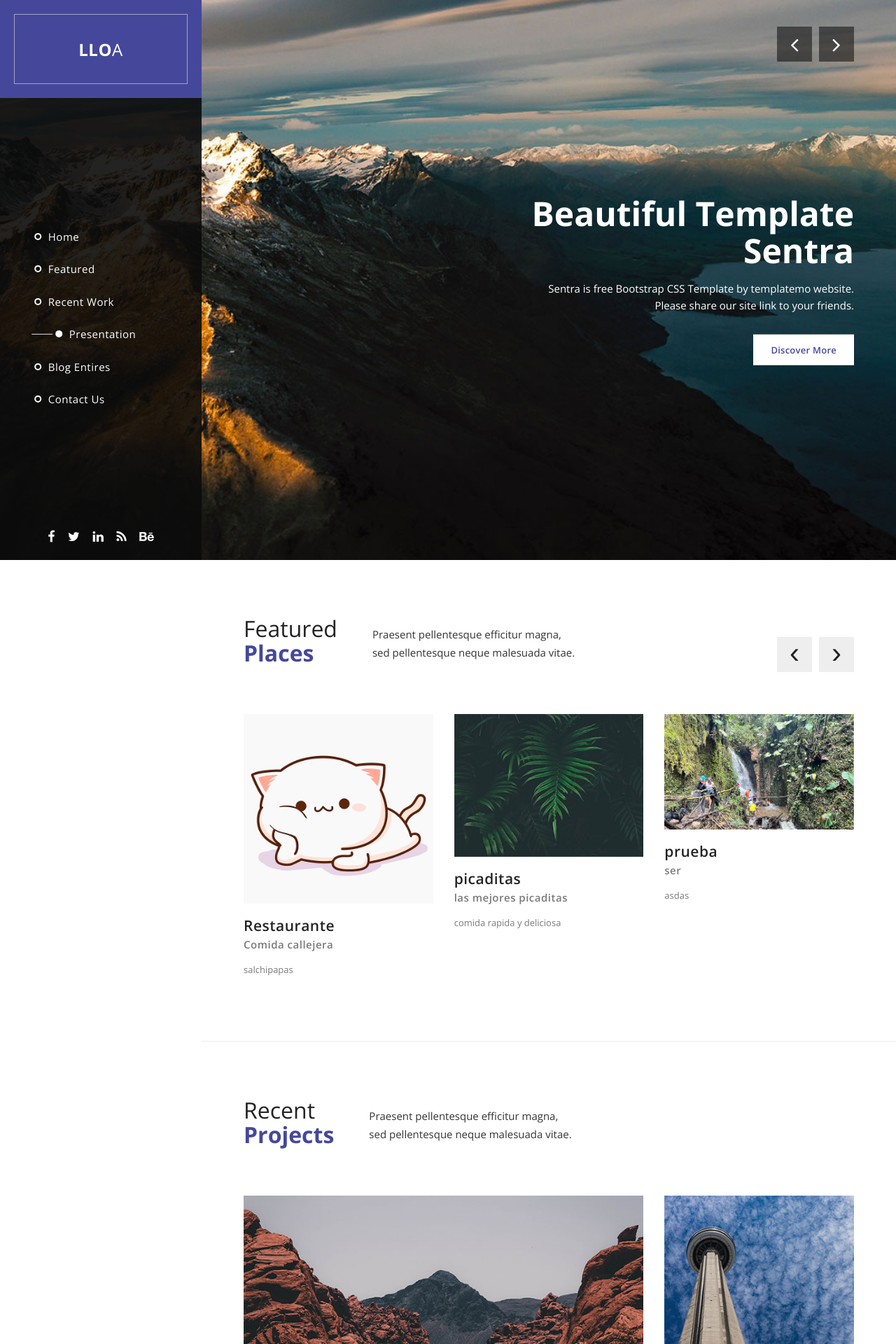
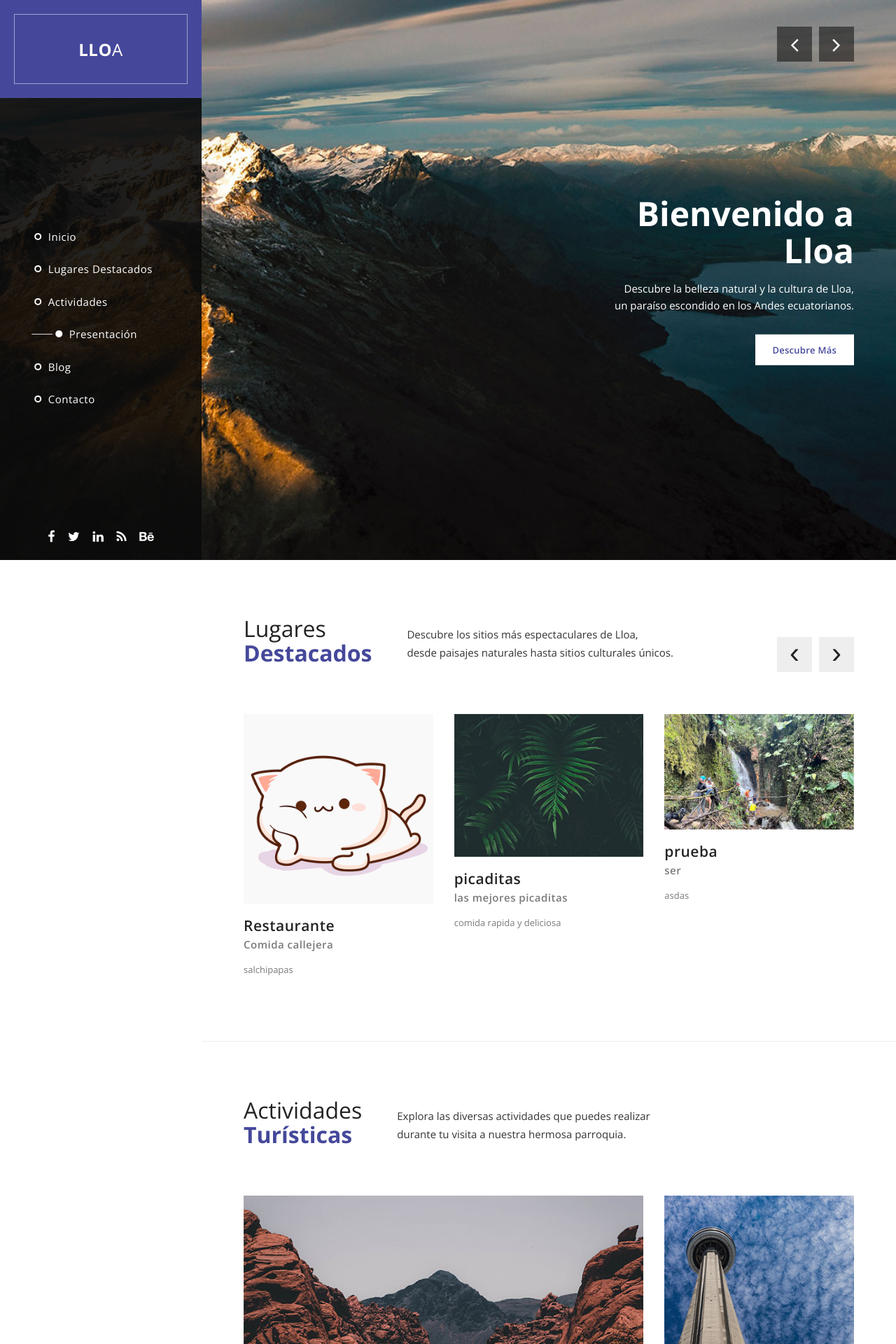
Before and after one commit to aureliuzjaziel/weblloaTest, a Django app: page / in a window 1280 px wide. Shown: the top 1920 px of the page at 70% size. Run offline with Django 5.2, Linux system fonts and the light colour scheme; data comes from the database, SQL or seed files in the repository; both versions use the stored data as it was after the commit; some libraries are stand-ins or nearby versions.

Commit message:
cambio a espanol

```diff
--- a/core/templates/core/index.html
+++ b/core/templates/core/index.html
@@ -4,7 +4,7 @@
     <head>
         <meta charset="utf-8">
         <meta http-equiv="X-UA-Compatible" content="IE=edge,chrome=1">
-        <title>Sentra - Free Bootstrap Theme</title>
+        <title>Turismo Lloa - Descubre la Belleza Natural</title>
         {% load static %}
 
 <!--
@@ -45,12 +45,12 @@ https://templatemo.com/tm-518-sentra
             <div id="main-nav" class="collapse navbar-collapse">
                 <nav>
                     <ul class="nav navbar-nav">
-                        <li><a href="#top">Home</a></li>
-                        <li><a href="#featured">Featured</a></li>
-                        <li><a href="#projects">Recent Projects</a></li>
-                        <li><a href="#video">Presentation</a></li>
-                        <li><a href="#blog">Blog Entries</a></li>
-                        <li><a href="#contact">Contact Us</a></li>
+                        <li><a href="#top">Inicio</a></li>
+                        <li><a href="#featured">Lugares Destacados</a></li>
+                        <li><a href="#projects">Actividades</a></li>
+                        <li><a href="#video">Presentación</a></li>
+                        <li><a href="#blog">Blog</a></li>
+                        <li><a href="#contact">Contacto</a></li>
                     </ul>
                 </nav>
             </div>
@@ -66,42 +66,42 @@ https://templatemo.com/tm-518-sentra
                         <a href="#top">
                             <span class="rect"></span>
                             <span class="circle"></span>
-                            Home
+                            Inicio
                         </a>
                     </li>
                     <li>
                         <a href="#featured">
                             <span class="rect"></span>
                             <span class="circle"></span>
-                            Featured
+                            Lugares Destacados
                         </a>
                     </li>
                     <li>
                         <a href="#projects">
                             <span class="rect"></span>
                             <span class="circle"></span>
-                            Recent Work
+                            Actividades
                         </a>
                     </li>
                     <li>
                         <a href="#video">
                             <span class="rect"></span>
                             <span class="circle"></span>
-                            Presentation
+                            Presentación
                         </a>
                     </li>
                     <li>
                         <a href="#blog">
                             <span class="rect"></span>
                             <span class="circle"></span>
-                            Blog Entires
+                            Blog
                         </a>
                     </li>
                     <li>
                         <a href="#contact">
                             <span class="rect"></span>
                             <span class="circle"></span>
-                            Contact Us
+                            Contacto
                         </a>
                     </li>
                 </ul>
@@ -123,11 +123,11 @@ https://templatemo.com/tm-518-sentra
                     <div class="image"></div>
                     <div class="info">
                         <div>
-                          <h1>Beautiful Template<br>Sentra</h1>
-                          <p>Sentra is free Bootstrap CSS Template by templatemo website.<br>
-                          	Please share our site link to your friends.</p>
+                          <h1>Bienvenido a<br>Lloa</h1>
+                          <p>Descubre la belleza natural y la cultura de Lloa,<br>
+                          	un paraíso escondido en los Andes ecuatorianos.</p>
                           <div class="white-button button">
-                              <a href="#featured">Discover More</a>
+                              <a href="#featured">Descubre Más</a>
                           </div>
                         </div>
                         </div>
@@ -140,12 +140,12 @@ https://templatemo.com/tm-518-sentra
                         <div class="image"></div>
                         <div class="info">
                         <div>
-                          <h1>Please tell <br>your friends</h1>
-                          <p>Support templatemo by sharing a link to your friends.
-							<br>Thank you for helping us.</p>
+                          <h1>Aventura y <br>Naturaleza</h1>
+                          <p>Explora senderos únicos, paisajes volcánicos y
+							<br>la hospitalidad de nuestra gente.</p>
 
                           <div class="white-button button">
-                              <a href="#featured">Share More</a>
+                              <a href="#featured">Ver Más</a>
                           </div>
                         </div>
                         </div>
@@ -158,11 +158,11 @@ https://templatemo.com/tm-518-sentra
                         <div class="image"></div>
                         <div class="info">
                         <div>
-                          <h1>Suspendisse suscipit<br>nulla sed</h1>
-                          <p>Vestibulum ante ipsum primis in faucibus orci luctus et ultrices <br>posuere cubilia Curae; Sed at massa turpis.</p>
+                          <h1>Tradición y<br>Cultura</h1>
+                          <p>Conoce nuestras tradiciones ancestrales, gastronomía típica <br>y la calidez de la comunidad de Lloa.</p>
 
                           <div class="white-button button">
-                              <a href="#featured">Learn More</a>
+                              <a href="#featured">Conoce Más</a>
                           </div>
                         </div>
                         </div>
@@ -176,9 +176,9 @@ https://templatemo.com/tm-518-sentra
         <div class="page-content">
             <section id="featured" class="content-section">
                 <div class="section-heading">
-                    <h1>Featured<br><em>Places</em></h1>
-                    <p>Praesent pellentesque efficitur magna,
-                    <br>sed pellentesque neque malesuada vitae.</p>
+                    <h1>Lugares<br><em>Destacados</em></h1>
+                    <p>Descubre los sitios más espectaculares de Lloa,
+                    <br>desde paisajes naturales hasta sitios culturales únicos.</p>
                 </div>
                 <div class="section-content">
                     <div class="owl-carousel owl-theme">
@@ -187,7 +187,7 @@ https://templatemo.com/tm-518-sentra
                             <div class="image">
                                 <img src="{{place.image.url}}" alt="">
                                 <div class="featured-button button">
-                                    <a href="#projects">Continue Reading</a>
+                                    <a href="#projects">Leer Más</a>
                                 </div>
                             </div>
                             <div class="text-content">
@@ -203,9 +203,9 @@ https://templatemo.com/tm-518-sentra
             </section>
             <section id="projects" class="content-section">
                 <div class="section-heading">
-                    <h1>Recent<br><em>Projects</em></h1>
-                    <p>Praesent pellentesque efficitur magna,
-                    <br>sed pellentesque neque malesuada vitae.</p>
+                    <h1>Actividades<br><em>Turísticas</em></h1>
+                    <p>Explora las diversas actividades que puedes realizar
+                    <br>durante tu visita a nuestra hermosa parroquia.</p>
                 </div>
                 <div class="section-content">
                     <div class="masonry">
@@ -243,14 +243,14 @@ https://templatemo.com/tm-518-sentra
                 <div class="row">
                     <div class="col-md-12">
                         <div class="section-heading">
-                            <h1>This is a <em>company</em> presentation.</h1>
-                            <p>Praesent pellentesque efficitur magna, sed pellentesque neque malesuada vitae.</p>
+                            <h1>Conoce más sobre <em>Lloa</em></h1>
+                            <p>Un video presentación sobre nuestra bella parroquia y todo lo que tiene para ofrecer.</p>
                         </div>
                         <div class="text-content">
-                            <p>In eget ipsum sed lorem vehicula luctus. Curabitur non dolor rhoncus, hendrerit justo sit amet, vestibulum turpis. Pellentesque id auctor tellus, vel ultricies augue. Duis condimentum aliquet blandit. Fusce rhoncus et eros ut pharetra. Phasellus convallis ultricies ligula ac gravida.</p>
+                            <p>Lloa es una parroquia rural ubicada en las estribaciones del volcán Pichincha, conocida por su rica biodiversidad, sus tradiciones ancestrales y la calidez de su gente. Aquí encontrarás paisajes únicos, aire puro y una experiencia auténtica en contacto con la naturaleza.</p>
                         </div>
                         <div class="accent-button button">
-                            <a href="#blog">Continue Reading</a>
+                            <a href="#blog">Continuar Leyendo</a>
                         </div>
                     </div>
                     <div class="col-md-12">
@@ -259,7 +259,7 @@ https://templatemo.com/tm-518-sentra
                                 <div class="bt-play">Play</div>
                             </div>
                             <div class="video-container">
-                                <iframe width="100%" height="520" src="https://www.youtube.com/embed/j-_7Ub-Zkow?rel=0&amp;showinfo=0" frameborder="0" allowfullscreen="allowfullscreen"></iframe>
+                                <iframe width="100%" height="520" src="https://www.youtube.com/embed/xWBak-_58sU?si=3bcFxcYAhBmGsUjj" frameborder="0" allowfullscreen="allowfullscreen"></iframe>
                             </div>
                         </div>
                     </div>
@@ -267,18 +267,18 @@ https://templatemo.com/tm-518-sentra
             </section>
             <section id="blog" class="content-section">
                 <div class="section-heading">
-                    <h1>Blog<br><em>Entries</em></h1>
-                    <p>Curabitur hendrerit mauris mollis ipsum vulputate rutrum.
-                    <br>Phasellus luctus odio eget dui imperdiet.</p>
+                    <h1>Blog de<br><em>Turismo</em></h1>
+                    <p>Mantente informado sobre las últimas noticias, eventos
+                    <br>y actividades que suceden en Lloa.</p>
                 </div>
                 <div class="section-content">
                     <div class="tabs-content">
                         <div class="wrapper">
                             <ul class="tabs clearfix" data-tabgroup="first-tab-group">
-                              <li><a href="#tab1" class="active">July 2018</a></li>
-                              <li><a href="#tab2">June 2018</a></li>
-                              <li><a href="#tab3">May 2018</a></li>
-                              <li><a href="#tab4">April 2018</a></li>
+                              <li><a href="#tab1" class="active">Julio 2025</a></li>
+                              <li><a href="#tab2">Junio 2025</a></li>
+                              <li><a href="#tab3">Mayo 2025</a></li>
+                              <li><a href="#tab4">Abril 2025</a></li>
                             </ul>
                             <section id="first-tab-group" class="tabgroup">
                                 <div id="tab1">
@@ -287,12 +287,12 @@ https://templatemo.com/tm-518-sentra
                                             <div class="item">
                                                 <img src="img/blog_1.jpg" alt="">
                                                 <div class="text-content">
-                                                    <h4>Integer ultrices augue</h4>
-                                                    <span>25 July 2018</span>
-                                                    <p>Nam vel egestas nisi. Nullam lobortis magna at enim venenatis luctus. Nam finibus, mauris eu dictum iaculis, dolor tortor cursus quam, in volutpat augue lectus sed magna. Integer mollis lorem quis ipsum maximus finibus.</p>
+                                                    <h4>Festival de la Chicha en Lloa</h4>
+                                                    <span>25 Julio 2025</span>
+                                                    <p>Celebramos nuestra tradición ancestral con el Festival de la Chicha, donde podrás degustar esta bebida tradicional y conocer el proceso de elaboración que ha pasado de generación en generación en nuestra comunidad.</p>
 
                                                     <div class="accent-button button">
-                                                        <a href="#contact">Continue Reading</a>
+                                                        <a href="#contact">Continuar Leyendo</a>
                                                     </div>
                                                 </div>
                                             </div>
@@ -479,13 +479,13 @@ https://templatemo.com/tm-518-sentra
                            3. Click "Share" and choose "Embed map" tab
                            4. Copy only URL and paste it within the src="" field below
                     -->
-                    <iframe src="https://www.google.com/maps/embed?pb=!1m18!1m12!1m3!1d1197183.8373802372!2d-1.9415093691103689!3d6.781986417238027!2m3!1f0!2f0!3f0!3m2!1i1024!2i768!4f13.1!3m3!1m2!1s0xfdb96f349e85efd%3A0xb8d1e0b88af1f0f5!2sKumasi+Central+Market!5e0!3m2!1sen!2sth!4v1532967884907" width="100%" height="400px" frameborder="0" style="border:0" allowfullscreen></iframe>
+                    <iframe src="https://www.google.com/maps/embed?pb=!1m18!1m12!1m3!1d15959.121360593355!2d-78.583333!3d-0.25!2m3!1f0!2f0!3f0!3m2!1i1024!2i768!4f13.1!3m3!1m2!1s0x91d59edc7e48f427%3A0x76f5c78bc7d3a327!2sLloa!5e0!3m2!1ses!2sec!4v1752209380132!5m2!1ses!2sec" width="100%" height="400px" frameborder="0" style="border:0" allowfullscreen></iframe>
                 </div>
                 <div id="contact-content">
                     <div class="section-heading">
-                        <h1>Contact<br><em>Sentra</em></h1>
-                        <p>Curabitur hendrerit mauris mollis ipsum vulputate rutrum.
-                        <br>Phasellus luctus odio eget dui imperdiet.</p>
+                        <h1>Contacta con<br><em>Nosotros</em></h1>
+                        <p>¿Tienes preguntas sobre Lloa o necesitas información turística?
+                        <br>No dudes en contactarnos.</p>
 
                     </div>
                     <div class="section-content">
@@ -493,27 +493,27 @@ https://templatemo.com/tm-518-sentra
                             <div class="row">
                                 <div class="col-md-4">
                                   <fieldset>
-                                    <input name="name" type="text" class="form-control" id="name" placeholder="Your name..." required="">
+                                    <input name="name" type="text" class="form-control" id="name" placeholder="Tu nombre..." required="">
                                   </fieldset>
                                 </div>
                                 <div class="col-md-4">
                                   <fieldset>
-                                    <input name="email" type="email" class="form-control" id="email" placeholder="Your email..." required="">
+                                    <input name="email" type="email" class="form-control" id="email" placeholder="Tu correo electrónico..." required="">
                                   </fieldset>
                                 </div>
                                  <div class="col-md-4">
                                   <fieldset>
-                                    <input name="subject" type="text" class="form-control" id="subject" placeholder="Subject..." required="">
+                                    <input name="subject" type="text" class="form-control" id="subject" placeholder="Asunto..." required="">
                                   </fieldset>
                                 </div>
                                 <div class="col-md-12">
                                   <fieldset>
-                                    <textarea name="message" rows="6" class="form-control" id="message" placeholder="Your message..." required=""></textarea>
+                                    <textarea name="message" rows="6" class="form-control" id="message" placeholder="Tu mensaje..." required=""></textarea>
                                   </fieldset>
                                 </div>
                                 <div class="col-md-12">
                                   <fieldset>
-                                    <button type="submit" id="form-submit" class="btn">Send Message Now</button>
+                                    <button type="submit" id="form-submit" class="btn">Enviar Mensaje</button>
                                   </fieldset>
                                 </div>
                             </div>
@@ -522,9 +522,9 @@ https://templatemo.com/tm-518-sentra
                 </div>
             </section>
             <section class="footer">
-                <p>Copyright &copy; 2019 Company Name
+                <p>Copyright &copy; 2025 Turismo Lloa
 
-                . Design: TemplateMo</p>
+                . Todos los derechos reservados</p>
             </section>
         </div>
 
```
Also changed, not shown: db.sqlite3, media/places/image_19.jpg (added).
